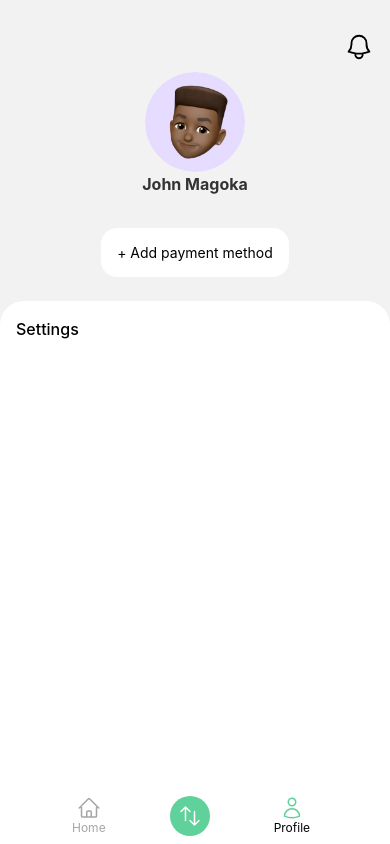
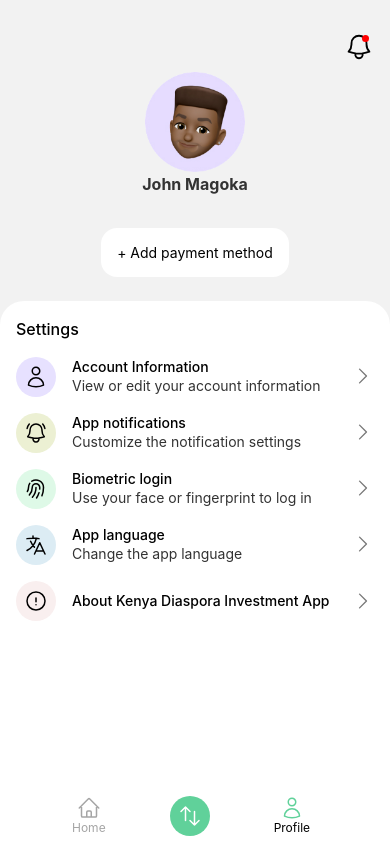
Before and after one commit to Gerald-ux-ux/pigi-app, a React Native app: screen /Profile in a window 390 px wide. Built offline with nearby package versions, Linux system fonts and the light colour scheme.

Commit message:
profile screen buld

```diff
--- a/components/Bell.js
+++ b/components/Bell.js
@@ -11,7 +11,7 @@ import { BellIcon } from "react-native-heroicons/outline";
 import React, { useState, useEffect } from "react";
 
 export const Bell = () => {
-  const [hasNotifications, setHasNotifications] = useState(false);
+  const [hasNotifications, setHasNotifications] = useState(true);
   const handleNotificationPress = () => {
     setHasNotifications(true);
   };
--- a/components/Footer.js
+++ b/components/Footer.js
@@ -4,6 +4,7 @@ import { HomeIcon } from "react-native-heroicons/outline";
 import { ArrowsUpDownIcon } from "react-native-heroicons/outline";
 import { UserIcon } from "react-native-heroicons/outline";
 import { useNavigation, useRoute } from "@react-navigation/native";
+import { InvestmentPopUp } from "./InvestmentPopUp"
 
 export const Footer = () => {
   const navigation = useNavigation();
@@ -11,6 +12,16 @@ export const Footer = () => {
 
   // Set the selected state based on the current screen
   const [selected, setSelected] = useState(false);
+  const [modalVisible, setModalVisible] = useState(false);
+  const [showModal, setShowModal] = useState(false);
+
+  const handleCloseModal = () => {
+    setModalVisible(false);
+  };
+
+  const handlePress = () => {
+    setModalVisible(true);
+  };
 
   useEffect(() => {
     // Update the selected state when the route changes
@@ -42,7 +53,12 @@ export const Footer = () => {
         </View>
 
         <View className="bg-[#60D19A] rounded-full p-2 mx- items-center justify-center">
-          <TouchableOpacity>
+          <View>
+            {showModal && (
+              <InvestmentPopUp visible={modalVisible} onClose={handleCloseModal} />
+            )}
+          </View>
+          <TouchableOpacity onPress={handlePress}>
             <ArrowsUpDownIcon color="#FFFF" />
           </TouchableOpacity>
         </View>
--- /dev/null
+++ b/components/InvestmentPopUp.js
@@ -0,0 +1,98 @@
+import {
+  View,
+  Text,
+  TouchableOpacity,
+  Dimensions,
+  StyleSheet,
+  Modal,
+} from "react-native";
+import React from "react";
+import { CheckCircleIcon } from "react-native-heroicons/solid";
+import Confetti from "react-native-confetti";
+import { useEffect, useRef } from "react";
+import { useNavigation } from "@react-navigation/native";
+
+const HEIGHT_MODAL = 200;
+const WIDTH = Dimensions.get("window").width;
+
+export const InvestmentPopUp = ({ visible, onClose }) => {
+  const navigation = useNavigation();
+  const confettiRef = useRef(null);
+  useEffect(() => {
+    if (confettiRef.current) {
+      confettiRef.current.startConfetti();
+      setTimeout(() => {
+        confettiRef.current.stopConfetti();
+      }, 9000);
+    }
+  }, []);
+
+  return (
+    <Modal visible={visible} transparent={true} animationType="fade">
+      <TouchableOpacity disabled={true} style={styles.container}>
+        <View style={[styles.modal, styles.centered]}>
+          <CheckCircleIcon
+            size={40}
+            color="#008631"
+            style={{ marginBottom: 20 }}
+          />
+          <Text className="text-3xl text-center">
+            Number confirmed and added
+          </Text>
+        </View>
+        <TouchableOpacity
+          onPress={() => {
+            onClose();
+            navigation.navigate("Home");
+          }}
+          style={[styles.buttonContainer, styles.centered]}
+        >
+          <Text style={styles.buttonText}>Go to home</Text>
+        </TouchableOpacity>
+        <Confetti ref={confettiRef} />
+      </TouchableOpacity>
+    </Modal>
+  );
+};
+
+const styles = StyleSheet.create({
+  container: {
+    flex: 1,
+    justifyContent: "center",
+    alignItems: "center",
+    backgroundColor: "rgba(0, 0, 0, 0.7)", // Add a semi-transparent background
+  },
+  modal: {
+    height: HEIGHT_MODAL,
+    width: WIDTH - 80,
+    backgroundColor: "white",
+    borderRadius: 24,
+    justifyContent: "center",
+    alignItems: "center",
+    zIndex: 1, // Set the z-index to appear above the blur overlay
+  },
+  modalText: {
+    fontSize: 16,
+    fontWeight: "bold",
+    marginBottom: 70,
+  },
+  centered: {
+    alignSelf: "center",
+  },
+  buttonContainer: {
+    height: 50,
+    width: WIDTH - 220,
+    marginTop: 20,
+    backgroundColor: "#F2FAFF",
+    borderRadius: 24,
+    justifyContent: "center",
+    alignItems: "center",
+    flexDirection: "row",
+  },
+  buttonText: {
+    fontSize: 16,
+    color: "#343558",
+  },
+});
+
+export default InvestmentPopUp;
--- a/screens/ProfileScreen.jsx
+++ b/screens/ProfileScreen.jsx
@@ -10,6 +10,14 @@ import {
 import React from "react";
 import { Footer } from "../components/Footer";
 import Bell from "../components/Bell";
+import {
+  BellAlertIcon,
+  LanguageIcon,
+  ChevronRightIcon,
+  UserIcon,
+  ExclamationCircleIcon,
+  FingerPrintIcon,
+} from "react-native-heroicons/outline";
 
 const ProfileScreen = () => {
   return (
@@ -35,9 +43,100 @@ const ProfileScreen = () => {
               <Text>+ Add payment method</Text>
             </TouchableOpacity>
           </View>
+          {/* ============= Settings section  =========== */}
 
           <View className="bg-white flex-1 rounded-t-3xl">
             <Text className="mx-4 my-4 font-medium text-base">Settings</Text>
+
+            {/* ============= AccountInfo section  =========== */}
+            <TouchableOpacity className="pb-2">
+              <View className="flex-row ">
+                <View className="rounded-full  bg-[#E7E1FF] h-10 w-10 justify-center items-center mx-4">
+                  <UserIcon color="#000000" />
+                </View>
+                <Text className="font-medium text-sm  ">
+                  Account Information
+                </Text>
+                <View className="absolute left-16 mx-2 top-5">
+                  <Text className="text-[#333333]">
+                    View or edit your account information
+                  </Text>
+                </View>
+                <View className="absolute right-4 top-2 items-center">
+                  <ChevronRightIcon color="#797979" size={22} />
+                </View>
+              </View>
+            </TouchableOpacity>
+
+            {/* ============= AppNotification section  =========== */}
+            <TouchableOpacity className="py-2">
+              <View className="flex-row ">
+                <View className="rounded-full  bg-[#ECF0D3] h-10 w-10 justify-center items-center mx-4">
+                  <BellAlertIcon color="#000000" />
+                </View>
+                <Text className="font-medium text-sm  ">App notifications</Text>
+                <View className="absolute left-16 mx-2 top-5">
+                  <Text className="text-[#333333]">
+                    Customize the notification settings
+                  </Text>
+                </View>
+                <View className="absolute right-4 top-2 items-center">
+                  <ChevronRightIcon color="#797979" size={22} />
+                </View>
+              </View>
+            </TouchableOpacity>
+
+            {/* ============= Biometrics section  =========== */}
+            <TouchableOpacity className="py-2">
+              <View className="flex-row ">
+                <View className="rounded-full  bg-[#DEF9E7] h-10 w-10 justify-center items-center mx-4">
+                  <FingerPrintIcon color="#000000" />
+                </View>
+                <Text className="font-medium text-sm  ">Biometric login</Text>
+                <View className="absolute left-16 mx-2 top-5">
+                  <Text className="text-[#333333]">
+                    Use your face or fingerprint to log in
+                  </Text>
+                </View>
+                <View className="absolute right-4 top-2 items-center">
+                  <ChevronRightIcon color="#797979" size={22} />
+                </View>
+              </View>
+            </TouchableOpacity>
+
+            {/* ============= App language section  =========== */}
+            <TouchableOpacity className="py-2">
+              <View className="flex-row ">
+                <View className="rounded-full  bg-[#DCECF4] h-10 w-10 justify-center items-center mx-4">
+                  <LanguageIcon color="#000000" />
+                </View>
+                <Text className="font-medium text-sm  ">App language</Text>
+                <View className="absolute left-16 mx-2 top-5">
+                  <Text className="text-[#333333]">
+                    Change the app language
+                  </Text>
+                </View>
+                <View className="absolute right-4 top-2 items-center">
+                  <ChevronRightIcon color="#797979" size={22} />
+                </View>
+              </View>
+            </TouchableOpacity>
+
+            {/* ============= About section  =========== */}
+            <TouchableOpacity className="py-2">
+              <View className="flex-row items-center">
+                <View className="rounded-full  bg-[#F9EFEF] h-10 w-10 justify-center items-center mx-4">
+                  <ExclamationCircleIcon color="#000000" />
+                </View>
+                <Text className="font-medium text-sm ">
+                  About Kenya Diaspora Investment App
+                </Text>
+
+                <View className="absolute right-4  items-center">
+                  <ChevronRightIcon color="#797979" size={22} />
+                </View>
+              </View>
+            </TouchableOpacity>
           </View>
         </View>
 
```
Also changed, not shown: screens/PhoneOtpScreen.jsx (+2 -6 lines).
